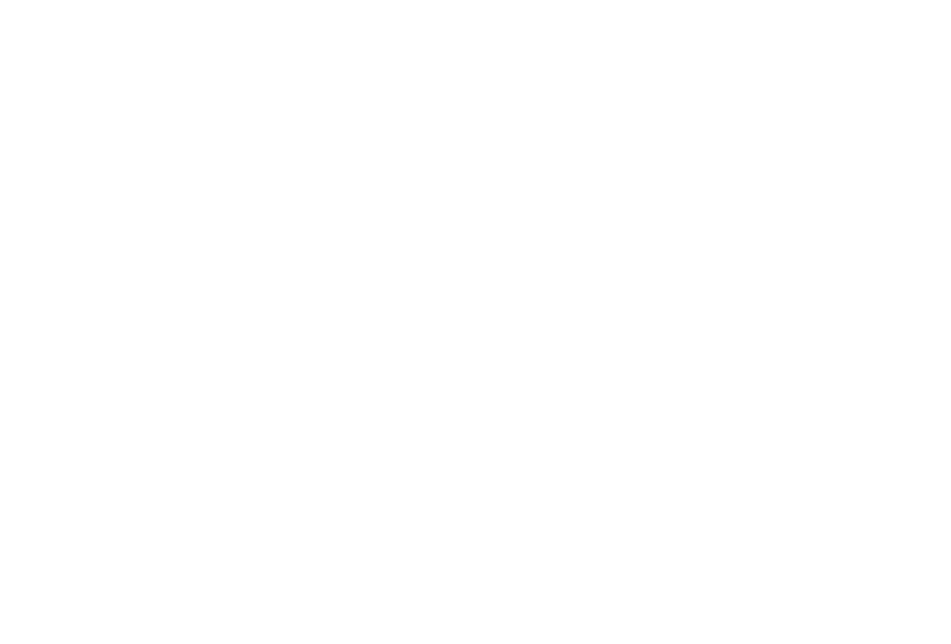
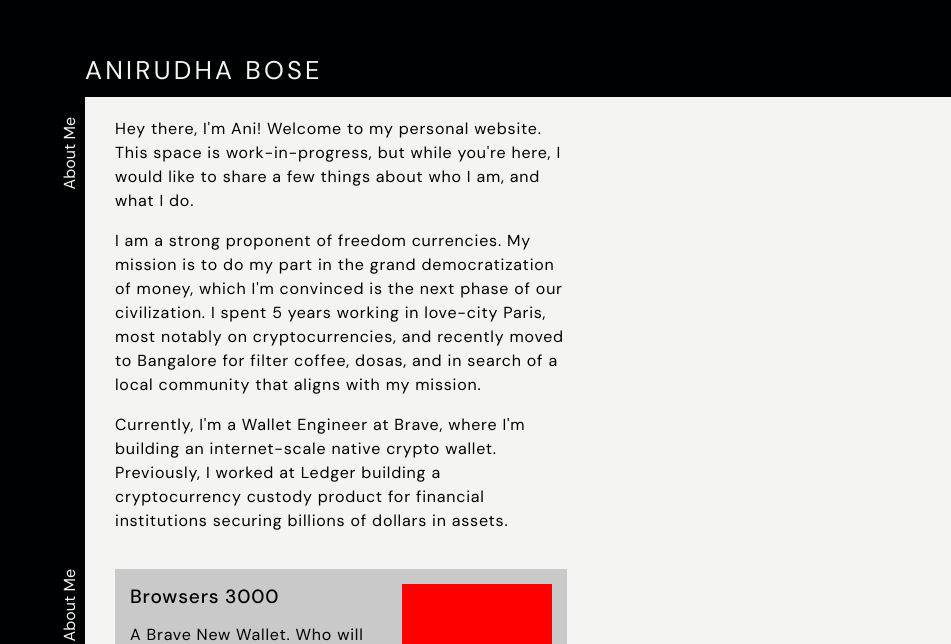
Before and after one commit to onyb/onyb.github.io, a React (Create React App) app: page / in a window 1280 px wide. Shown: the part 156-800 px from the top of the page, without its empty margins (329-1280 px from the left). Built offline with nearby package versions, Linux system fonts and the light colour scheme.

Commit message:
feat: Add basic components and basic design

```diff
--- a/src/App.js
+++ b/src/App.js
@@ -1,8 +1,12 @@
 import React from "react"
+import Content from "./Components/Content"
+import Header from './Components/Header'
 
 const App = () => {
   return (
     <div className="App">
+      <Header />
+      <Content></Content>
     </div>
   );
 }
--- a/src/Styles/index.css
+++ b/src/Styles/index.css
@@ -1,3 +1,31 @@
+@import url('https://fonts.googleapis.com/css2?family=DM+Sans:ital,wght@0,400;0,500;0,700;1,400;1,500;1,700&display=swap');
+
 :root {
     font-size: 16px;
+    --dark-gray: #000102;
+    --light-gary: #6c757d;
+    --medium-gray: #c9c9c9;
+    --lighter-gray: #F4F4F2;
 }
+
+body {
+    margin: 0;
+    padding: 0;
+    background-color: var(--dark-gray);
+    color: var(--lighter-gray);
+    font-family: 'DM Sans', sans-serif;
+    overflow-x: hidden;
+}
+
+.App {
+    width: 70vw;
+    margin: 200px 0 0 30vw;
+    background-color: var(--lighter-gray);
+}
+
+.wrapper {
+    display: grid;
+    grid-template-columns: 30px 1fr;
+    grid-gap: 30px;
+    margin-left: -30px;
+}
--- a/src/index.js
+++ b/src/index.js
@@ -1,5 +1,6 @@
 import React from 'react'
 import ReactDOM from 'react-dom'
+import './Styles/index.css'
 import App from './App'
 
 ReactDOM.render(
```
